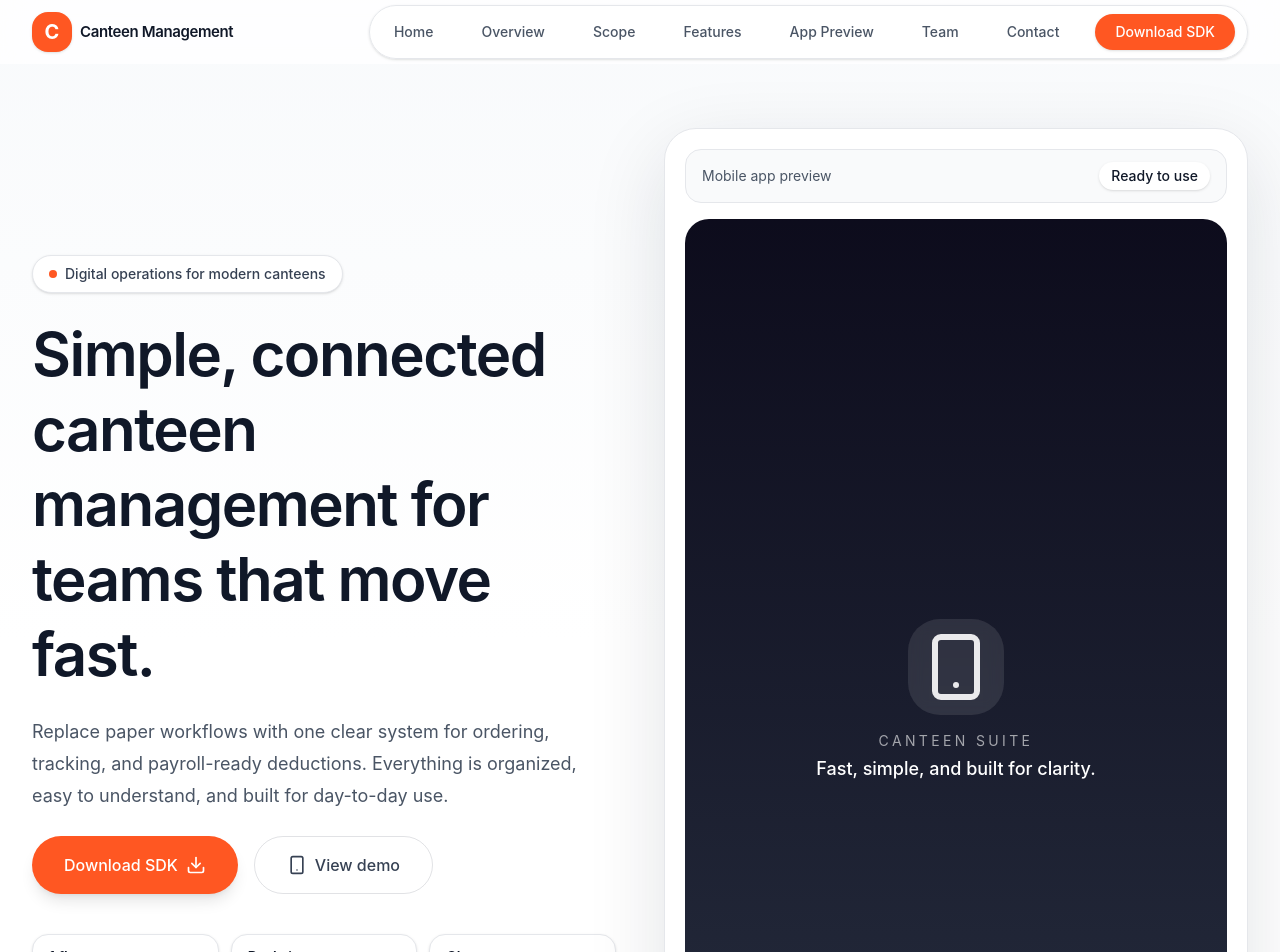
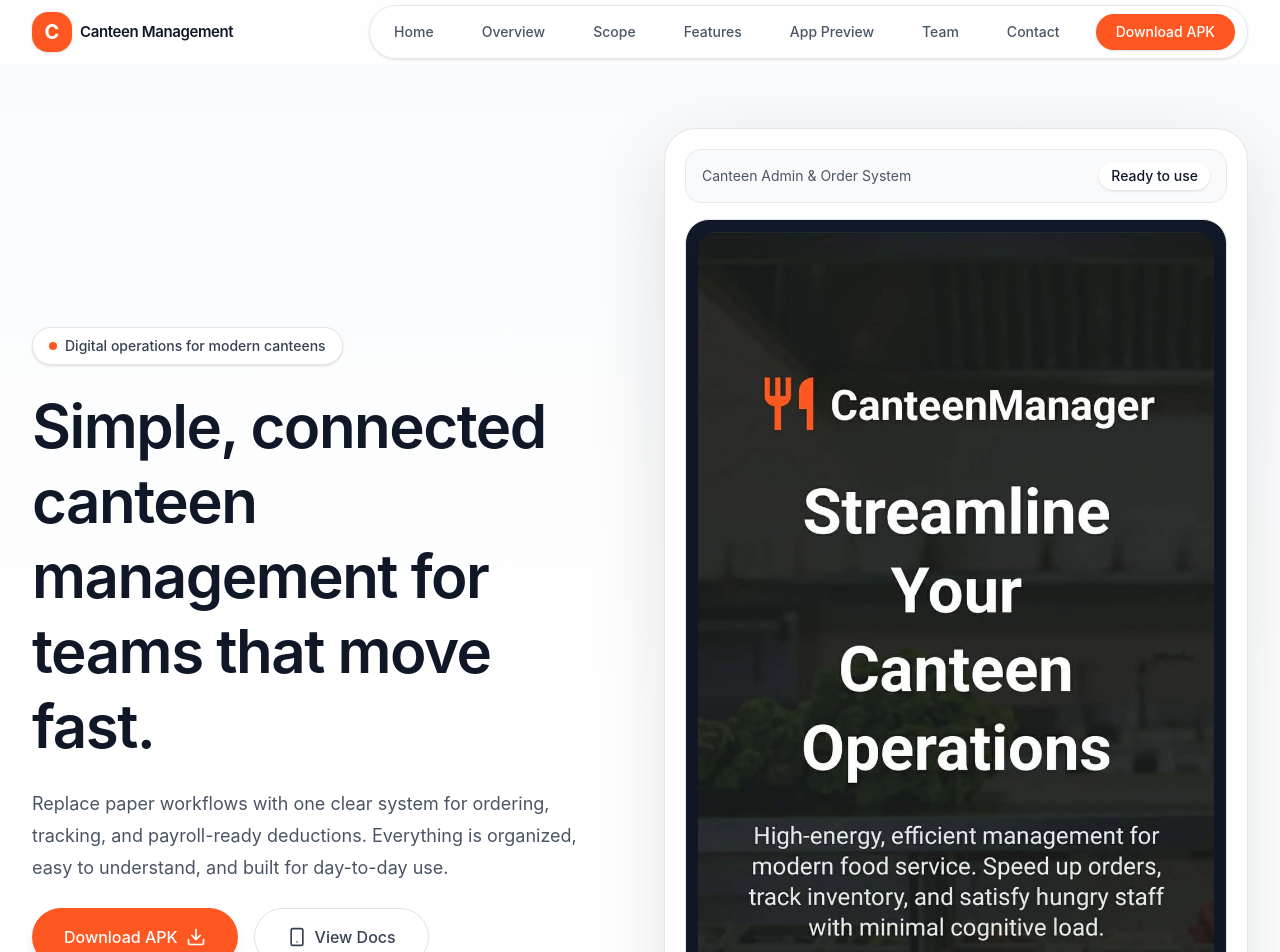
Before and after one commit to Isagi23/Canteen_Management_Landing_Page, a React (Vite) app: page / in a window 1280 px wide. Shown: the top 952 px of the page. Built offline with nearby package versions, Linux system fonts and the light colour scheme.

Commit message:
Update landing page: enhanced UI with modern styling, added SDK download CTA, and integrated documentation link

```diff
--- a/src/app/components/Header.tsx
+++ b/src/app/components/Header.tsx
@@ -71,7 +71,7 @@ export function Header() {
               onMouseEnter={(e) => e.currentTarget.style.backgroundColor = 'var(--primary-dark)'}
               onMouseLeave={(e) => e.currentTarget.style.backgroundColor = 'var(--primary)'}
             >
-              Download SDK
+              Download APK
             </button>
           </nav>
 
@@ -105,7 +105,7 @@ export function Header() {
               onMouseEnter={(e) => e.currentTarget.style.backgroundColor = 'var(--primary-dark)'}
               onMouseLeave={(e) => e.currentTarget.style.backgroundColor = 'var(--primary)'}
             >
-              Download SDK
+              Download APK
             </button>
           </nav>
         )}
--- a/src/app/components/Hero.tsx
+++ b/src/app/components/Hero.tsx
@@ -1,5 +1,6 @@
 import { ArrowRight, Download, Smartphone } from 'lucide-react';
 import { motion } from 'motion/react';
+import canteenAdminImage from '../../imports/welcome.jpg';
 
 export function Hero() {
   const scrollToSection = (id: string) => {
@@ -39,11 +40,11 @@ export function Hero() {
                 onMouseEnter={(e) => e.currentTarget.style.backgroundColor = 'var(--primary-dark)'}
                 onMouseLeave={(e) => e.currentTarget.style.backgroundColor = 'var(--primary)'}
               >
-                Download SDK
+                Download APK
                 <Download size={20} />
               </button>
               <button
-                onClick={() => scrollToSection('preview')}
+                onClick={() => window.open('https://drive.google.com/drive/folders/1erSDoukF099u461lOY6GfYoy-7C1rbse?usp=sharing', '_blank')}
                 className="inline-flex items-center justify-center gap-2 rounded-full border px-8 py-4 text-gray-700 transition-colors"
                 style={{ borderColor: 'rgba(15, 23, 42, 0.12)' }}
                 onMouseEnter={(e) => {
@@ -54,7 +55,7 @@ export function Hero() {
                 }}
               >
                 <Smartphone size={20} />
-                View demo
+                View Docs
               </button>
             </div>
             <div className="grid gap-3 sm:grid-cols-3 pt-4">
@@ -80,19 +81,15 @@ export function Hero() {
           >
             <div className="relative z-10 rounded-[2rem] border border-gray-200 bg-white p-5 shadow-[0_24px_80px_rgba(15,23,42,0.12)]">
               <div className="flex items-center justify-between rounded-2xl border border-gray-200 bg-gray-50 px-4 py-3 text-sm text-gray-600">
-                <span>Mobile app preview</span>
+                <span>Canteen Admin &amp; Order System</span>
                 <span className="rounded-full bg-white px-3 py-1 font-medium text-gray-900 shadow-sm">Ready to use</span>
               </div>
-              <div className="mt-4 aspect-[9/16] rounded-[1.5rem] flex items-center justify-center" style={{ background: 'linear-gradient(180deg, rgba(3,2,19,0.96) 0%, rgba(15,23,42,0.9) 100%)' }}>
-                <div className="flex flex-col items-center gap-4 px-8 text-center">
-                  <div className="flex h-24 w-24 items-center justify-center rounded-[2rem] bg-white/10 backdrop-blur-sm">
-                    <Smartphone size={72} className="text-white/90" />
-                  </div>
-                  <div className="space-y-1">
-                    <p className="text-sm uppercase tracking-[0.24em] text-white/60">Canteen suite</p>
-                    <p className="text-lg font-medium text-white">Fast, simple, and built for clarity.</p>
-                  </div>
-                </div>
+              <div className="mt-4 overflow-hidden rounded-[1.5rem] border border-gray-200 bg-[#111827] p-3">
+                <img
+                  src={canteenAdminImage}
+                  alt="Canteen Admin & Order System preview"
+                  className="h-full w-full rounded-[1.1rem] object-contain shadow-lg"
+                />
               </div>
             </div>
             <div className="absolute -top-6 -right-4 w-64 h-64 rounded-full blur-3xl opacity-25 -z-10" style={{ backgroundColor: 'var(--tertiary)' }}></div>
```
Also changed, not shown: src/imports/welcome.jpg (added), 6 other files (tests, documents, lock files or other folders).
